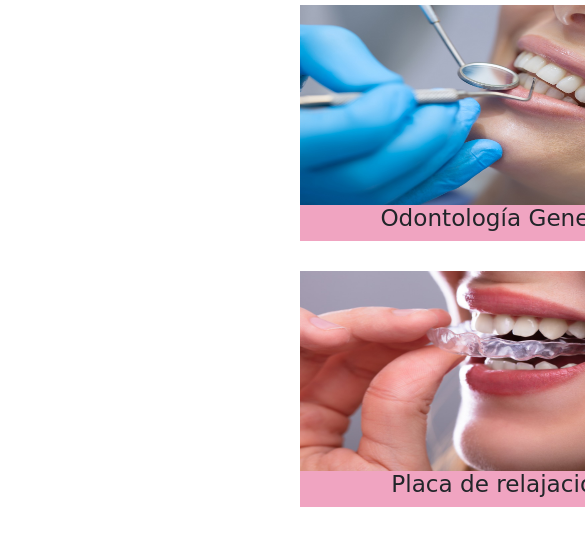
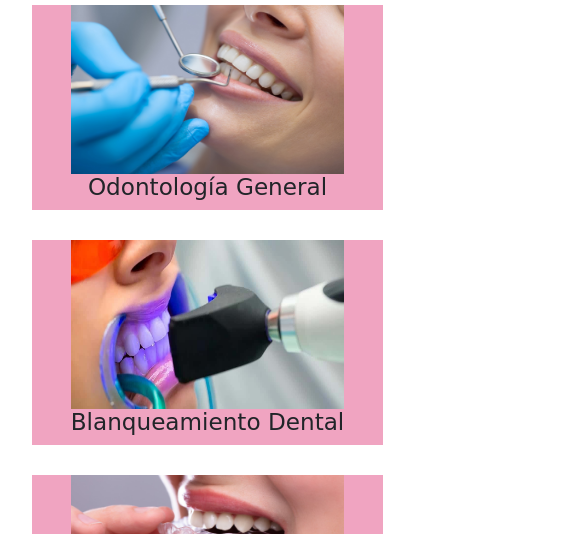
Before and after one commit to daniielasan/curso-desarrollo-web, a plain HTML site: page pages/tratamientos.html in a window 390 px wide. Shown: the part 301-835 px from the top of the page, 585 px wide, since content can reach past the window. Drawn offline with nearby package versions, Linux system fonts and the light colour scheme.

Commit message:
grids tratamientos mobile

```diff
--- a/css/style.css
+++ b/css/style.css
@@ -241,9 +241,35 @@ footer{
     grid-template-columns: repeat(3, 1fr);
     row-gap: 30px;
     column-gap: 200px;
-    padding-left: 300px;
-    padding-bottom: 100px;
-
+}
+@media (max-width: 768px) {
+    .grids-tratamientos{
+        display: grid;
+        width: 98.5vw;
+        grid-template-areas:
+            "box1"
+            "box2"
+            "box3"
+            "box4"
+            "box5"
+            "box6";
+        grid-template-rows: repeat(6, 1fr);
+        grid-template-columns: repeat(1, 1fr);
+        margin-left: 2rem;
+    }
+    .box{
+        width: 90vw;
+        display: flex;
+        flex-direction: column;
+        justify-content: center;
+        align-items: center;
+        background-color: #f0a4c1;
+        margin: 10;
+    }
+    .img-tratamiento{
+        width: 70vw;
+        height: 20vh;
+    }
 }
 .box{
     display: flex;
@@ -251,7 +277,6 @@ footer{
     justify-content: center;
     align-items: center;
     background-color: #f0a4c1;
-    margin: 10;
 }
 .box1{
     grid-area: box1;
```
